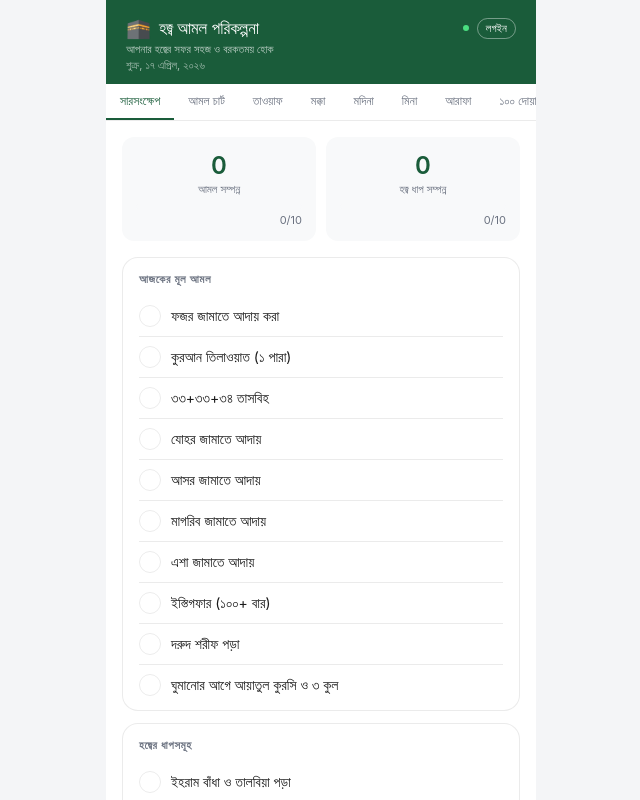
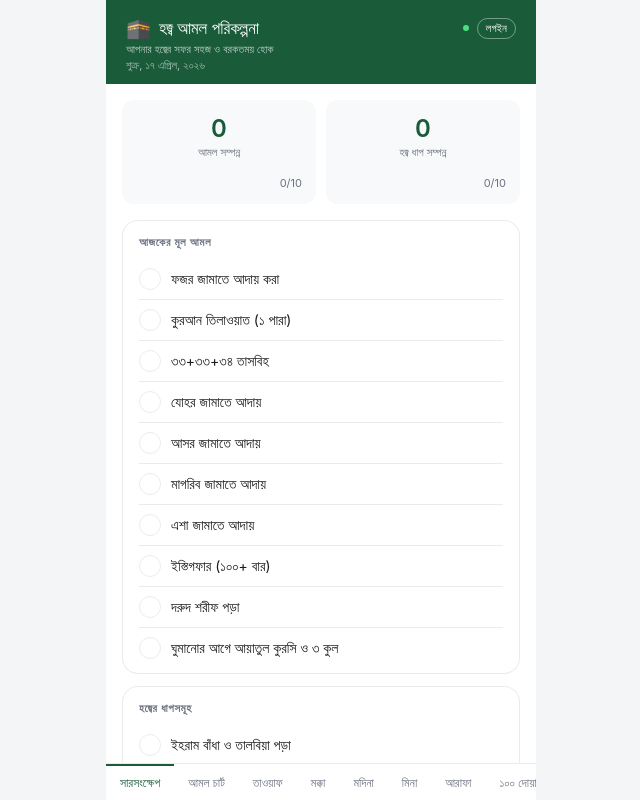
Before and after one commit to jakaria-istauk/hajjflow, a React (Vite) app: page / in a window 1280 px wide. Shown: the top 800 px of the page, without its empty margins (319-959 px from the left). Built offline with nearby package versions, Linux system fonts and the light colour scheme; no server answers.

Commit message:
✨ feat(App): move navigation to footer for better layout
- relocate the tab navigation from main to footer
- add sticky footer with proper styling
- update CSS to style footer and navigation accordingly

```diff
--- a/src/App.jsx
+++ b/src/App.jsx
@@ -100,6 +100,10 @@ export default function App() {
     <div className="app">
       <Header />
       <SyncBanner />
+      <main className="content">
+        <ActivePage />
+      </main>
+      <footer>
         <nav className="nav" role="tablist" aria-label="Sections">
           {TABS.map(t => (
             <button
@@ -113,9 +117,7 @@ export default function App() {
             </button>
           ))}
         </nav>
-      <main className="content">
-        <ActivePage />
-      </main>
+      </footer>
       {loginModalOpen && !user && <LoginModal />}
     </div>
   );
--- a/src/styles/globals.css
+++ b/src/styles/globals.css
@@ -60,10 +60,11 @@ body { font-family: var(--font); background: var(--bg); color: var(--text); -web
 @keyframes pulse { 0%,100% { opacity:1 } 50% { opacity:0.3 } }
 
 /* ── Nav ── */
-.nav { display: flex; overflow-x: auto; scrollbar-width: none; border-bottom: 1px solid var(--border); background: var(--bg-card); position: sticky; top: 60px; z-index: 15; }
+footer { position: sticky; bottom: 0; z-index: 15; }
+.nav { display: flex; overflow-x: auto; scrollbar-width: none; border-top: 1px solid var(--border); background: var(--bg-card); }
 .nav::-webkit-scrollbar { display: none; }
-.nav-btn { flex: 0 0 auto; padding: 10px 14px; font-size: 12px; font-weight: 400; color: var(--text-sec); border: none; border-bottom: 2px solid transparent; background: transparent; cursor: pointer; white-space: nowrap; transition: all 0.15s; }
-.nav-btn.active { color: var(--green); border-bottom-color: var(--green); font-weight: 500; }
+.nav-btn { flex: 0 0 auto; padding: 10px 14px; font-size: 12px; font-weight: 400; color: var(--text-sec); border: none; border-top: 2px solid transparent; background: transparent; cursor: pointer; white-space: nowrap; transition: all 0.15s; }
+.nav-btn.active { color: var(--green); border-top-color: var(--green); font-weight: 500; }
 
 /* ── Content ── */
 .content { flex: 1; overflow-y: auto; padding: 16px; }
```
Lines whose indentation alone changed are shown as unchanged.
